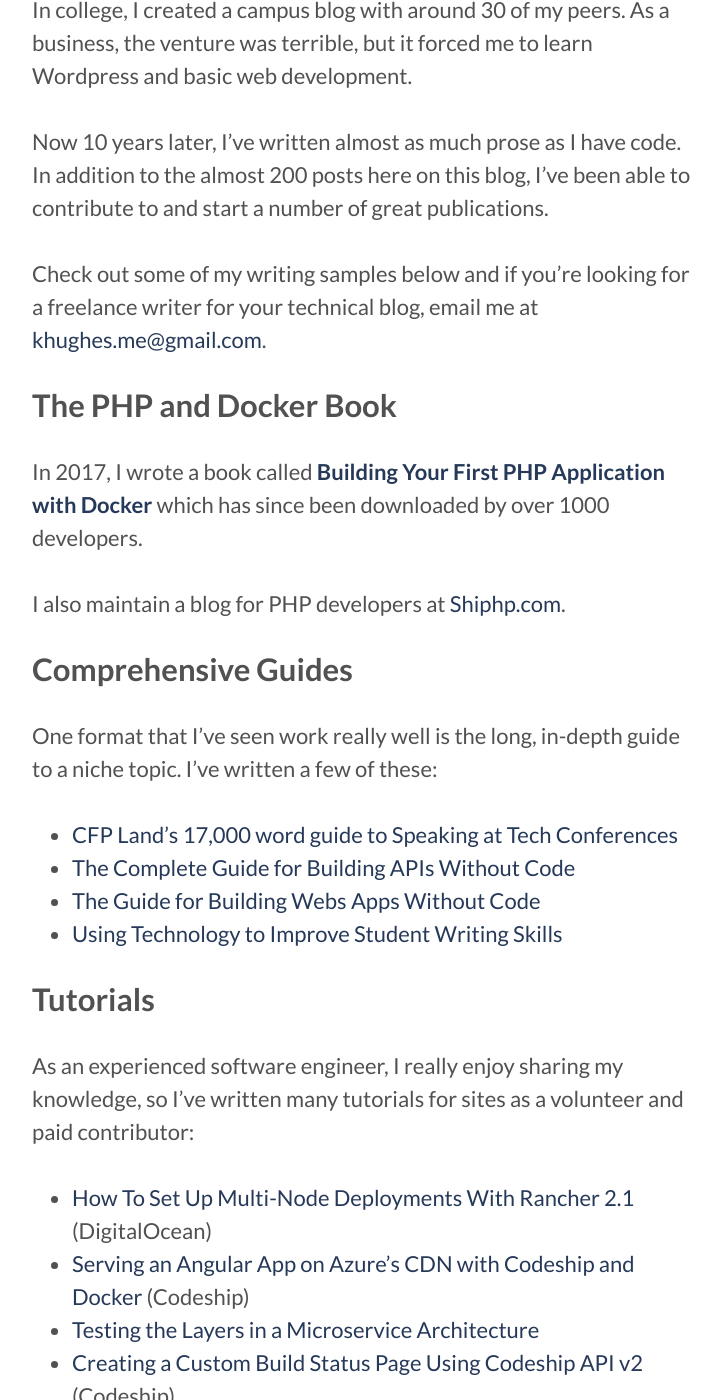
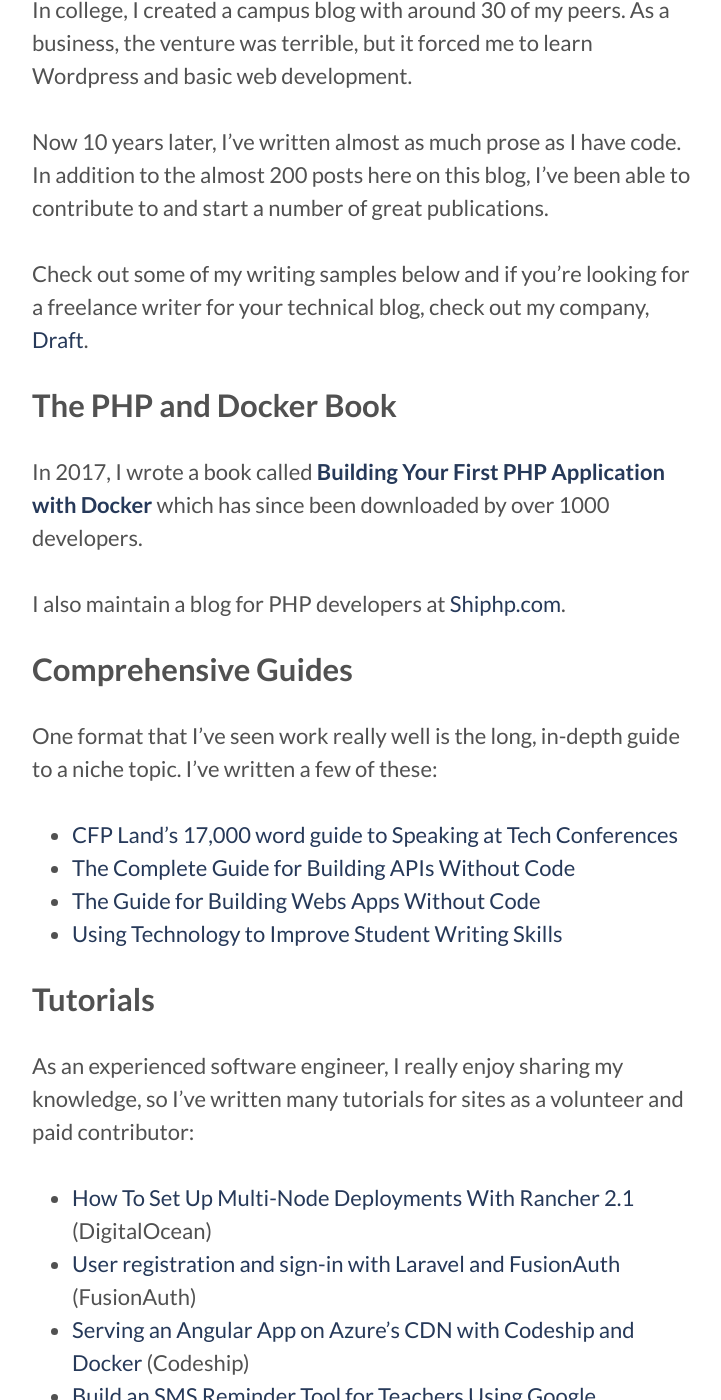
Before and after one commit to karllhughes/personal-blog-5, a Jekyll site: the page built from writing.md, in a window 1280 px wide and 1400 px high, scrolled down 450 px. Shown: the whole window, without its empty margins (278-999 px from the left). Built offline with Jekyll 4.4.1, drawn with Linux system fonts in a browser that asks for light colours; some of the changed text lies outside the part shown.

Commit message:
Adding more samples

```diff
--- a/writing.md
+++ b/writing.md
@@ -13,7 +13,7 @@
 here on this blog, I've been able to contribute to and start a number of great publications.
 
 Check out some of my writing samples below and if you're looking for a freelance writer for your technical blog,
- email me at [khughes.me@gmail.com](mailto:khughes.me@gmail.com).
+ check out my company, [Draft](https://draft.dev).
 
 ### The PHP and Docker Book
 In 2017, I wrote a book called **[Building Your First PHP Application with Docker](https://leanpub.com/first-php-docker-application)** which has since been downloaded by over 1000 developers.
@@ -34,7 +34,9 @@
 sites as a volunteer and paid contributor:
 
 - [How To Set Up Multi-Node Deployments With Rancher 2.1](https://www.digitalocean.com/community/tutorials/how-to-set-up-multi-node-deployments-with-rancher-2-1-kubernetes-and-docker-machine-on-ubuntu-18-04) (DigitalOcean)
+- [User registration and sign-in with Laravel and FusionAuth](https://fusionauth.io/blog/2020/06/03/user-registration-and-sign-in-with-laravel) (FusionAuth)
 - [Serving an Angular App on Azure's CDN with Codeship and Docker](https://rollout.io/blog/serving-an-angular-app-on-azures-cdn-with-codeship-and-docker/) (Codeship)
+- [Build an SMS Reminder Tool for Teachers Using Google Classroom](https://www.nexmo.com/blog/2020/06/04/build-an-sms-reminder-tool-for-teachers-using-google-classroom-dr) (Nexmo/Vonage)
 - [Testing the Layers in a Microservice Architecture](https://www.karllhughes.com/posts/testing-layers)
 - [Creating a Custom Build Status Page Using Codeship API v2](https://rollout.io/blog/creating-a-custom-build-status-page-using-codeship-api-v2/) (Codeship)
 - [Setting Up and Deploying a Modern PHP Application](https://rollout.io/blog/setting-up-and-deploying-a-modern-php-application/) (Codeship)
@@ -54,11 +56,12 @@
 - [Bitbucket vs GitHub vs GitLab](https://stackshare.io/stackups/bitbucket-vs-github-vs-gitlab) (Stackshare)
 - [Docker vs Vagrant](https://stackshare.io/stackups/docker-vs-vagrant-cloud) (Stackshare)
 
-### Listacles
-I know the format can be a little clickbaity, but listacles are fun to write, and I've seen several of these do
-really well in search engine rankings.
+### Roundups
+I know listacles can be a little clickbaity, but they are fun to write, and can do
+well in search engine rankings.
 
 - [Essential Reading for Software Engineering Managers](https://www.karllhughes.com/posts/reading-for-engineering-managers)
+- [Static Analysis in JavaScript: 11 Tools to Help You Catch Errors](https://blog.logrocket.com/static-analysis-in-javascript-11-tools-to-help-you-catch-errors-before-users-do/) (LogRocket)
 - [The Myths You’ll Hear About Working as an Engineer at a Startup](https://www.karllhughes.com/posts/myths-working-engineer-startup)
 - [The Many Roles of a Startup CTO](https://www.karllhughes.com/posts/roles-of-startup-cto)
 - [7 Ways to Improve Your Test Suite with Docker](https://rollout.io/blog/7-ways-to-improve-your-test-suite-with-docker/) (Codeship)
@@ -83,4 +86,4 @@
 - [My Social Media & Email Marketing Automation Strategy](https://www.sideprojectchecklist.com/2018/my-social-media-automation/)
 
 ### What can I do for you?
-I am always willing to hear about new writing opportunities. Email me at [khughes.me@gmail.com](mailto:khughes.me@gmail.com).
+I am always willing to hear about new writing opportunities. Email me at [khughes.me@gmail.com](mailto:khughes.me@gmail.com) or learn more on [Draft](https://draft.dev)'s website.
```
